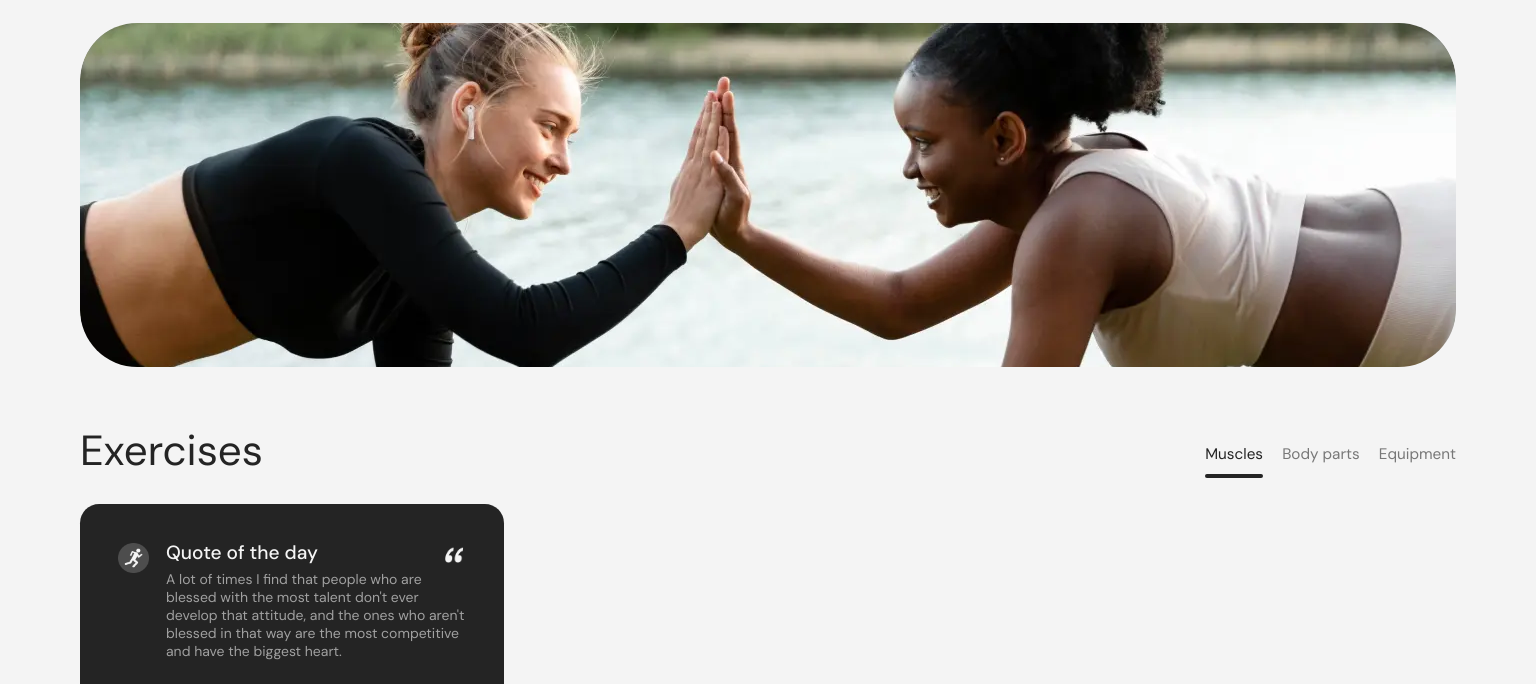
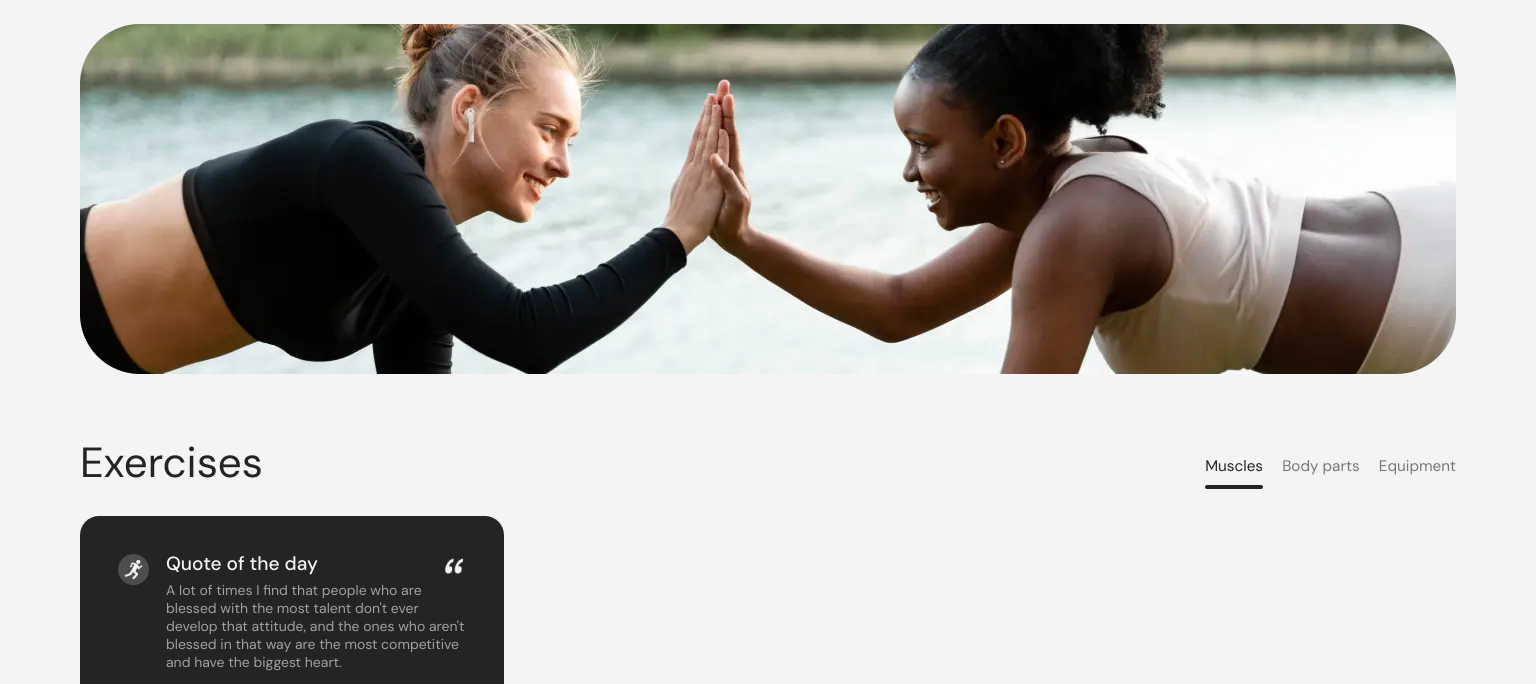
Before and after one commit to Menixx/Your-Energy, a website built with Vite: page src/index.html in a window 1536 px wide. Shown: the part 460-1144 px from the top of the page. Built offline with nearby package versions, Linux system fonts and the light colour scheme; no server answers; what easy-v-toast would draw is missing.

Commit message:
fix: imgs optimization

```diff
--- a/src/css/hero.css
+++ b/src/css/hero.css
@@ -34,10 +34,6 @@
 
 .hero__image {
   width: 100%;
-  border-radius: 30px;
-  aspect-ratio: 1 / 1.73;
-  object-fit: cover;
-  object-position: 45% 0%;
 }
 
 .hero__image-mini {
@@ -81,12 +77,6 @@
     margin-bottom: 1.56cqw; /* 12px -> 1.56cqw */
   }
 
-  .hero__image {
-    width: 100%;
-    border-radius: 7.81cqw; /* 60px -> 7.81cqw */
-    aspect-ratio: 1.28 / 1;
-  }
-
   .hero__hashtags {
     font-size: 2.08cqw; /* 16px -> 2.08cqw */
     line-height: 3.13cqw; /* 24px -> 3.13cqw */
@@ -99,8 +89,6 @@
 @media (min-width: 1440px) {
   .hero__container {
     padding-top: 6.67cqw;
-    /* grid-template-columns: 1fr 1fr;
-    grid-template-rows: auto auto; */
     gap: unset;
   }
 
@@ -132,14 +120,9 @@
   }
 
   .hero__image {
-    width: 100%;
-    border-radius: 4.17cqw;
-    aspect-ratio: 1 / 0.25;
-    object-position: 0% 25%;
-    margin-top: 2.22cqw;
+    margin-top: 32px;
 
-    grid-column-start: 1;
-    grid-column-end: 3;
+    grid-column: span 2;
     grid-row: 3;
   }
 
--- a/src/partials/aside.html
+++ b/src/partials/aside.html
@@ -4,8 +4,8 @@
   </div>
   <img
     class="aside-img"
-    src="img/info-img.png"
-    srcset="img/info-img.png 1x, img/info-img@2x.png 2x"
+    src="img/info-img.webp"
+    srcset="img/info-img.webp 1x, img/info-img@2x.webp 2x"
     alt="Two happy women talking to each other after a training"
   />
   <div class="aside__news">
--- a/src/partials/hero.html
+++ b/src/partials/hero.html
@@ -10,12 +10,25 @@
       Transform your physique and embrace a healthier lifestyle with our
       comprehensive fitness and nutrition support.
     </p>
-    <img
-      class="hero__image"
-      src="img/hero-image.webp"
-      srcset="img/hero-image.webp 1x, img/hero-image@2x.webp 2x"
-      alt="An image presenting to women doing sport"
-    />
+    <picture class="hero__image">
+      <source
+        media="(min-width: 1440px)"
+        srcset="
+          img/hero-image-desktop.webp    1x,
+          img/hero-image-desktop@2x.webp 2x
+        "
+      />
+      <source
+        media="(min-width: 768px)"
+        srcset="img/hero-image-tablet.webp 1x, img/hero-image-tablet@2x.webp 2x"
+      />
+      <img
+        src="img/hero-image-mobile.webp"
+        srcset="img/hero-image-mobile.webp 1x, img/hero-image-mobile@2x.webp 2x"
+        alt="Image showing two women doing sport"
+      />
+    </picture>
+
     <img
       class="hero__image-mini"
       src="img/hero-image-mini.png"
```
Also changed, not shown: src/img/hero-image-desktop.webp (renamed from src/img/hero-image.webp), src/img/hero-image-desktop@2x.webp (renamed from src/img/hero-image@2x.webp), src/img/hero-image-mobile.webp (added), src/img/hero-image-mobile@2x.webp (added), src/img/hero-image-tablet.webp (added), src/img/hero-image-tablet@2x.webp (added), src/img/info-img.png (deleted), src/img/info-img.webp (added), src/img/info-img@2x.png (deleted), src/img/info-img@2x.webp (added), 1 other file.
